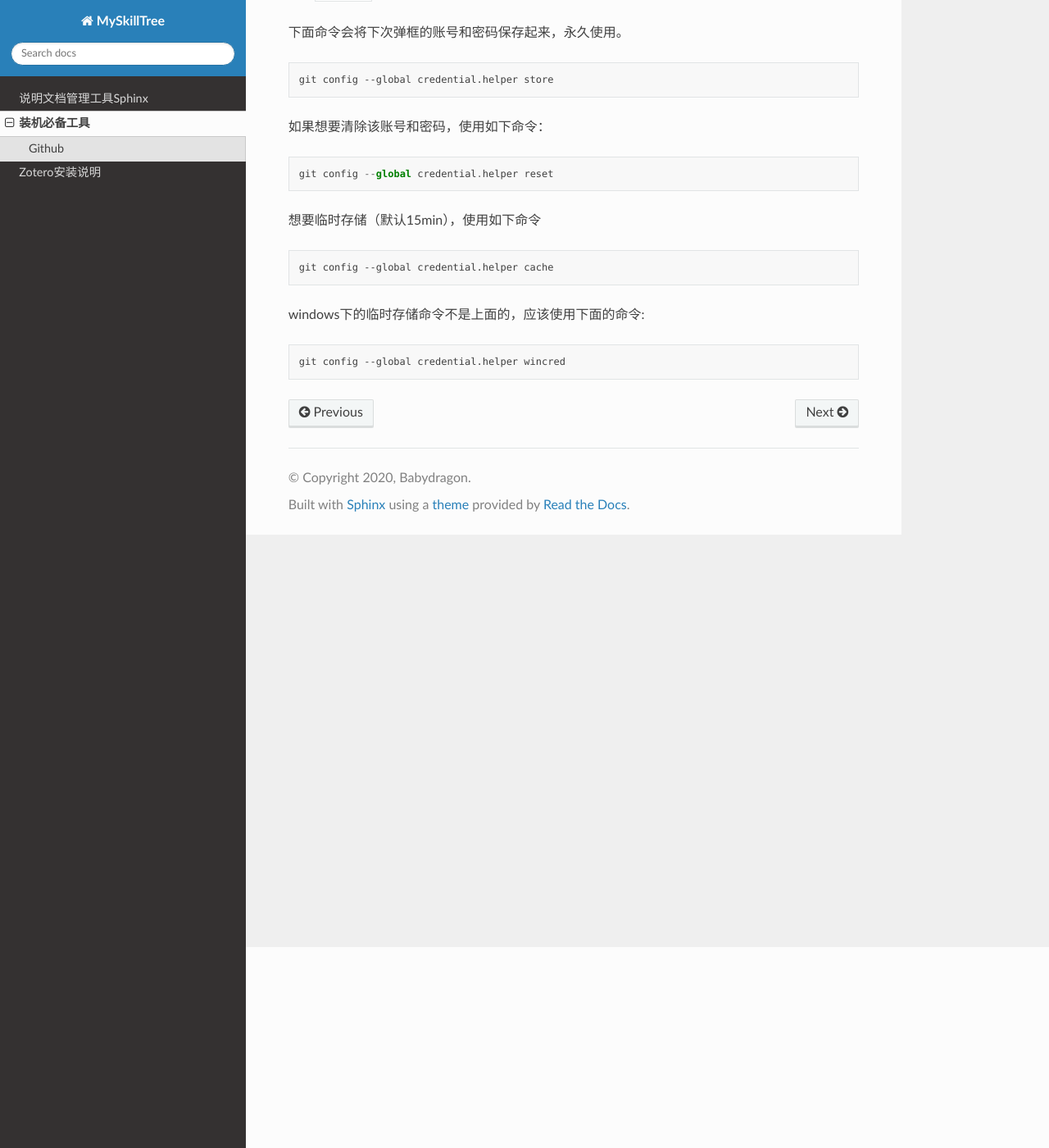
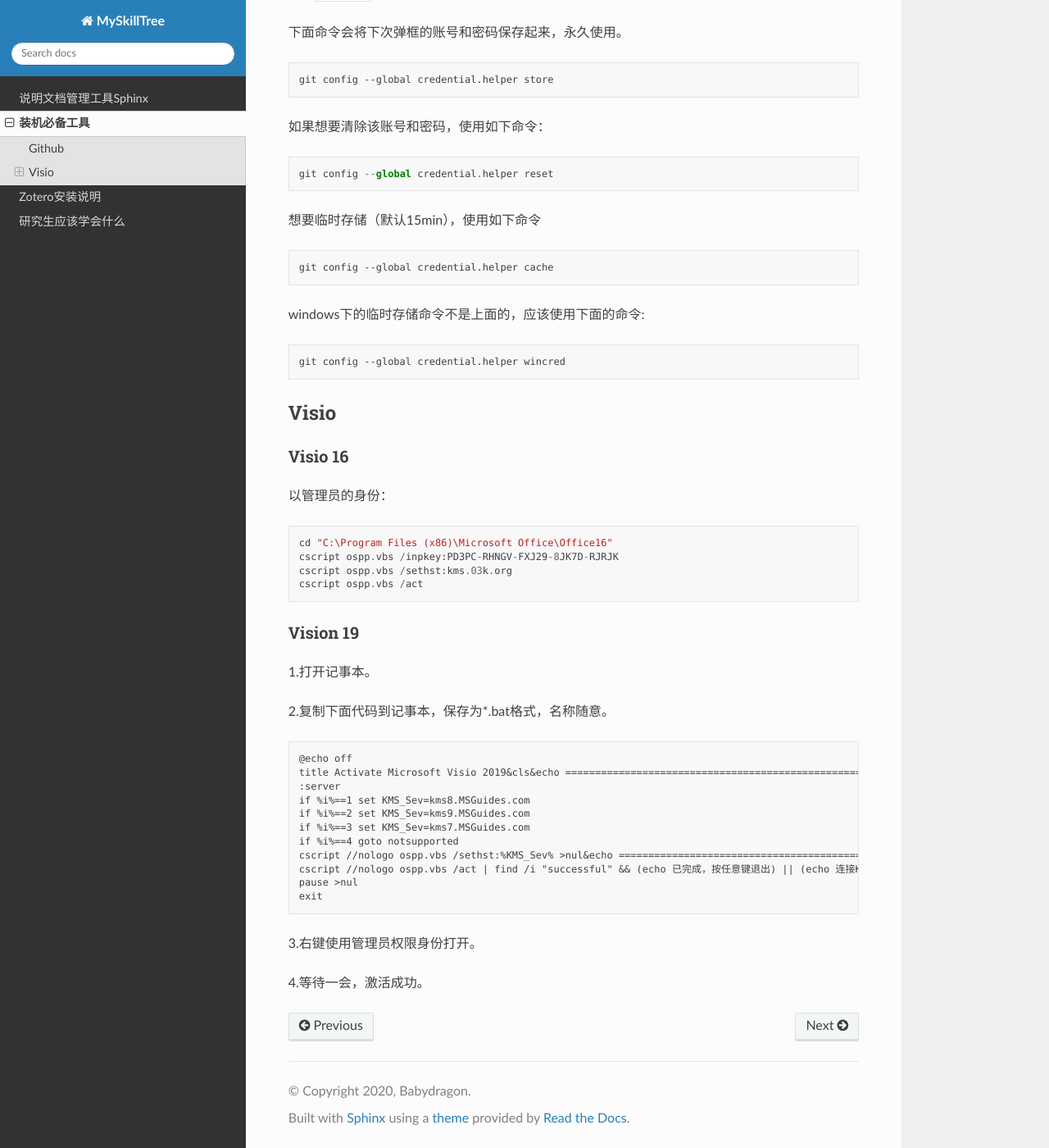
Before and after one commit to baolintian/MyDoc, a Sphinx documentation site: the page built from docs/source/setup/setup.md, in a window 1280 px wide and 1400 px high, scrolled down 245 px. Shown: the whole window at 82% size. Built offline with Sphinx 7.4.7 and the Read the Docs theme 2.0.0, drawn with Linux system fonts in a browser that asks for light colours.

````diff
--- a/docs/source/index.rst
+++ b/docs/source/index.rst
@@ -9,3 +9,4 @@ MySkillTree
    Sphinx/sphinx
    setup/setup
    Zotero/zotero
+   master/master
--- a/docs/source/setup/setup.md
+++ b/docs/source/setup/setup.md
@@ -29,3 +29,40 @@ windows下的临时存储命令不是上面的，应该使用下面的命令:
 ``` git
 git config --global credential.helper wincred
 ```
+
+## Visio
+
+### Visio 16
+
+以管理员的身份：
+
+```
+cd "C:\Program Files (x86)\Microsoft Office\Office16"
+cscript ospp.vbs /inpkey:PD3PC-RHNGV-FXJ29-8JK7D-RJRJK
+cscript ospp.vbs /sethst:kms.03k.org
+cscript ospp.vbs /act
+```
+
+### Vision 19
+
+1.打开记事本。
+
+2.复制下面代码到记事本，保存为*.bat格式，名称随意。
+
+```
+@echo off
+title Activate Microsoft Visio 2019&cls&echo ============================================================================&echo #Visio: Activating Microsoft software products for FREE without software&echo ============================================================================&echo.&echo #Supported products:&echo - Microsoft Visio Standard 2019&echo - Microsoft Visio Professional Plus 2019&echo.&echo.&(if exist "%ProgramFiles%\Microsoft Office\Office16\ospp.vbs" cd /d "%ProgramFiles%\Microsoft Office\Office16")&(if exist "%ProgramFiles(x86)%\Microsoft Office\Office16\ospp.vbs" cd /d "%ProgramFiles(x86)%\Microsoft Office\Office16")&cscript //nologo ospp.vbs /inslic:"..\root\Licenses16\pkeyconfig-office.xrm-ms" >nul&(for /f %%x in ('dir /b ..\root\Licenses16\client-issuance*.xrm-ms') do cscript ospp.vbs /inslic:"..\root\Licenses16\%%x" >nul)&(for /f %%x in ('dir /b ..\root\Licenses16\visioprovl_kms*.xrm-ms') do cscript ospp.vbs /inslic:"..\root\Licenses16\%%x" >nul)&(for /f %%x in ('dir /b ..\root\Licenses16\visiopro2019vl_kms*.xrm-ms') do cscript ospp.vbs /inslic:"..\root\Licenses16\%%x" >nul)&echo.&echo ============================================================================&echo 正在尝试激活...&cscript //nologo ospp.vbs /unpkey:7VCBB >nul&cscript //nologo ospp.vbs /inpkey:9BGNQ-K37YR-RQHF2-38RQ3-7VCBB >nul&set i=1
+:server
+if %i%==1 set KMS_Sev=kms8.MSGuides.com
+if %i%==2 set KMS_Sev=kms9.MSGuides.com
+if %i%==3 set KMS_Sev=kms7.MSGuides.com
+if %i%==4 goto notsupported
+cscript //nologo ospp.vbs /sethst:%KMS_Sev% >nul&echo ============================================================================&echo.&echo.
+cscript //nologo ospp.vbs /act | find /i "successful" && (echo 已完成，按任意键退出) || (echo 连接KMS服务器失败! 试图连接到另一个… & echo 请等待... & echo. & echo. & set /a i+=1 & goto server)
+pause >nul
+exit
+```
+
+3.右键使用管理员权限身份打开。
+
+4.等待一会，激活成功。
````
Also changed, not shown: docs/source/master/master.md (added, +23 -0 lines).
